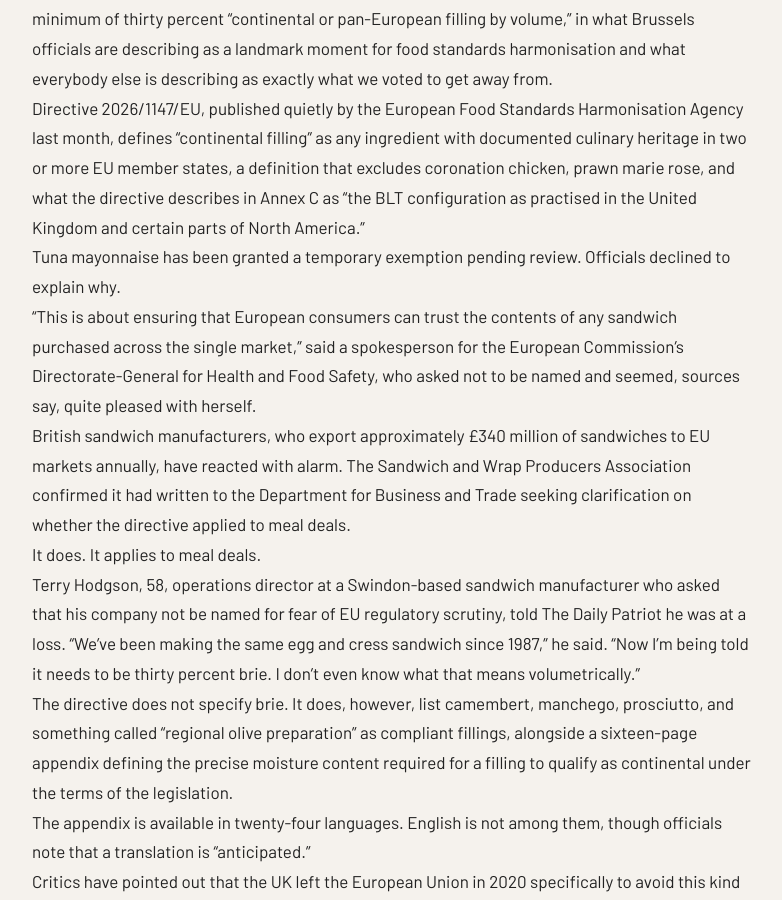
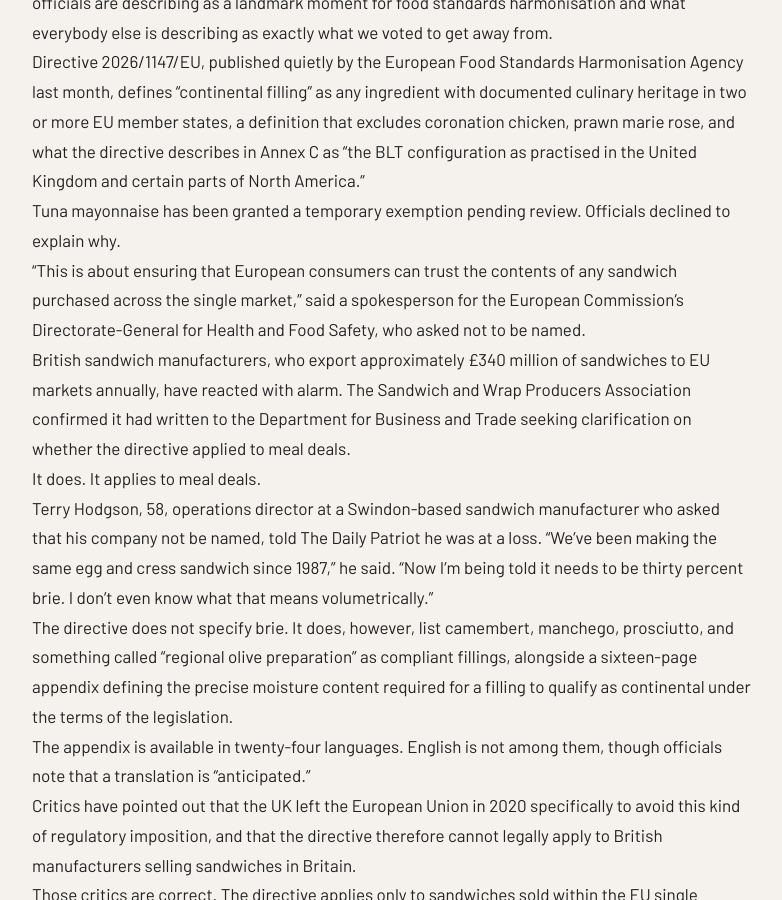
Before and after one commit to matt-palmer999/britishpatriots, a Jekyll site: the page built from _posts/2026-05-02-eu-sandwich-directive.md, in a window 1280 px wide and 900 px high, scrolled down 1118 px. Shown: the whole window, without its empty margins (248-1030 px from the left). Built offline with Jekyll 4.4.1, drawn with Linux system fonts in a browser that asks for light colours; some web fonts are replaced; some of the changed text lies outside the part shown.

Commit message:
Update 2026-05-02-eu-sandwich-directive.md

```diff
--- a/_posts/2026-05-02-eu-sandwich-directive.md
+++ b/_posts/2026-05-02-eu-sandwich-directive.md
@@ -14,13 +14,13 @@ Directive 2026/1147/EU, published quietly by the European Food Standards Harmoni
 
 Tuna mayonnaise has been granted a temporary exemption pending review. Officials declined to explain why.
 
-"This is about ensuring that European consumers can trust the contents of any sandwich purchased across the single market," said a spokesperson for the European Commission's Directorate-General for Health and Food Safety, who asked not to be named and seemed, sources say, quite pleased with herself.
+"This is about ensuring that European consumers can trust the contents of any sandwich purchased across the single market," said a spokesperson for the European Commission's Directorate-General for Health and Food Safety, who asked not to be named.
 
 British sandwich manufacturers, who export approximately £340 million of sandwiches to EU markets annually, have reacted with alarm. The Sandwich and Wrap Producers Association confirmed it had written to the Department for Business and Trade seeking clarification on whether the directive applied to meal deals.
 
 It does. It applies to meal deals.
 
-Terry Hodgson, 58, operations director at a Swindon-based sandwich manufacturer who asked that his company not be named for fear of EU regulatory scrutiny, told The Daily Patriot he was at a loss. "We've been making the same egg and cress sandwich since 1987," he said. "Now I'm being told it needs to be thirty percent brie. I don't even know what that means volumetrically."
+Terry Hodgson, 58, operations director at a Swindon-based sandwich manufacturer who asked that his company not be named, told The Daily Patriot he was at a loss. "We've been making the same egg and cress sandwich since 1987," he said. "Now I'm being told it needs to be thirty percent brie. I don't even know what that means volumetrically."
 
 The directive does not specify brie. It does, however, list camembert, manchego, prosciutto, and something called "regional olive preparation" as compliant fillings, alongside a sixteen-page appendix defining the precise moisture content required for a filling to qualify as continental under the terms of the legislation.
 
```
Also changed, not shown: other parts of _posts/2026-05-02-eu-sandwich-directive.md (+1 -1 lines).
